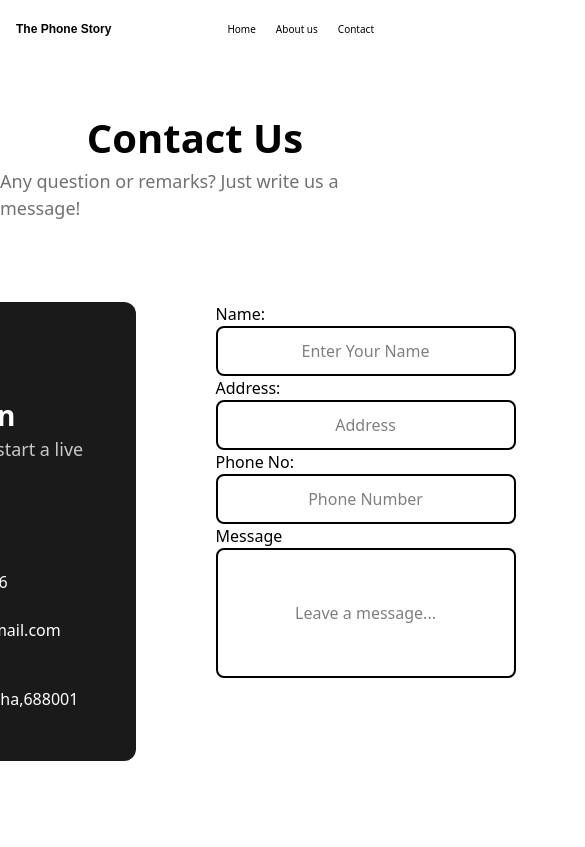
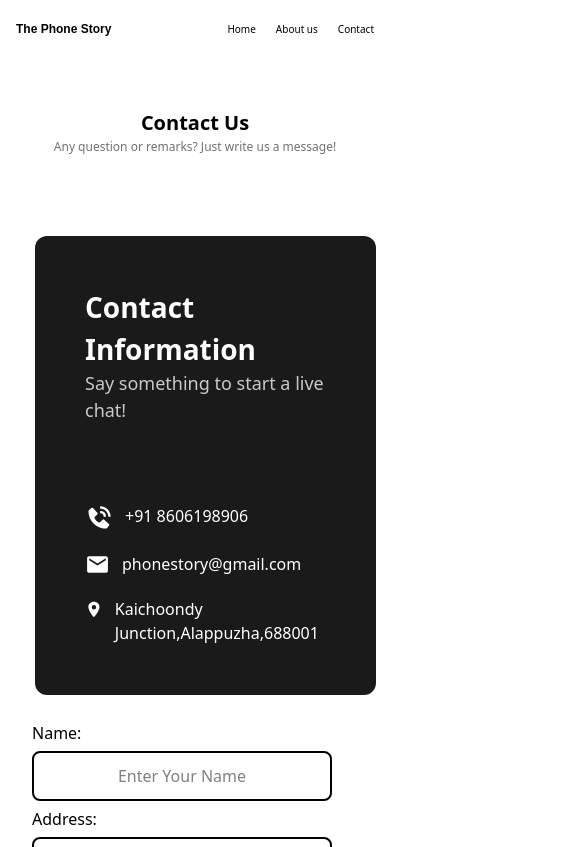
Before and after one commit to fathimaizzu/PhoneStory, a React (Vite) app: page /contact in a window 390 px wide. Shown: the top 847 px of the page, 585 px wide, since content can reach past the window. Built offline with nearby package versions, Linux system fonts and the light colour scheme; a web font is replaced by a local one.

Commit message:
contact section edited

```diff
--- a/src/Components/Contact/ConSec.jsx
+++ b/src/Components/Contact/ConSec.jsx
@@ -7,11 +7,11 @@ function ConSec() {
   return (
     <div>
         <div className='mt-[50px]'>
-            <h1 className='flex justify-center font-bold text-[40px]'>Contact Us</h1>
-            <p className='flex justify-center font-medium text-[18px] text-[#717171]'>Any question or remarks? Just write us a message!</p>
+            <h1 className='text-center font-bold text-[20px] sm:text-[30px] lg:text-[40px]'>Contact Us</h1>
+            <p className='text-center font-medium text-[12px] sm:text-[15px] lg:text-[18px] text-[#717171]'>Any question or remarks? Just write us a message!</p>
         </div>
-        <div className='flex  justify-center py-20 '>
-    <div className='flex mb-2'>
+        <div className='grid grid-cols-1 sm:grid-cols-2  justify-center  py-20  '>
+    <div className='flex pl-0 md:pl-13 lg:pl-40 xl:pl-80 px-80 w-[50%] items-center mx-auto'>
         <div className='bg-[#1A1A1A] p-[50px] rounded-xl mb-5'>
             <h1 className='font-semibold text-[28px] text-white'>Contact Information</h1>
             <p className='text-[18px] text-[#C9C9C9] '>Say something to start a live chat!</p>
@@ -30,7 +30,7 @@ function ConSec() {
         </div>
 
     </div>
-    <div className='px-20  flex-row gap-3 '>
+    <div className='px-8 sm:px-10 xl:px-20  flex-row gap-3 w-[50%]  leading-9  '>
         <h1>Name:</h1>
         <input type="text" placeholder='Enter Your Name' className='w-[300px] h-[50px] border-2 rounded-lg text-center'/>
         <h1>Address:</h1>
@@ -38,7 +38,7 @@ function ConSec() {
          <h1>Phone No:</h1>
         <input type="text" placeholder='Phone Number' className='w-[300px] h-[50px] border-2 rounded-lg text-center'/>
         <h1>Message</h1>
-        <input type="text" placeholder='Leave a message...' className='w-[300px] h-[130px] border-2 rounded-lg text-center'/>
+        <input type="text" placeholder='Leave a message...' className='w-[300px] h-[150px] border-2 rounded-lg text-center'/>
 
 
     </div>
--- a/src/Components/Home/SecSix.jsx
+++ b/src/Components/Home/SecSix.jsx
@@ -3,8 +3,7 @@
  function SecSix() {
    return (
     <div className=''>
-        <div className='font-medium text-[18px] sm:text-[24px] py-[50px] px-[50px] sm:px-[80px] 2xl:px-[120px]
-        '>
+        <div className='font-medium text-[18px] sm:text-[24px] py-[50px] px-[50px] sm:px-[80px] 2xl:px-[120px] '>
             Discounts up to -50%
         </div>
         <div className='grid grid-cols-1 md:grid-cols-2 xl:grid-cols-4 mb-5 px-[50px] sm:px-[80px] 2xl:px-[120px]'>
```
